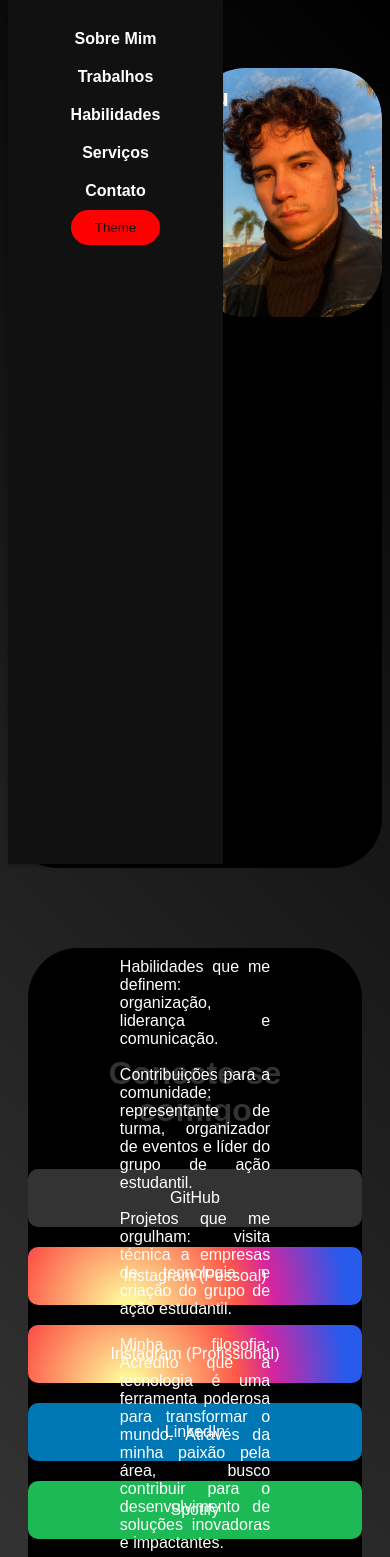
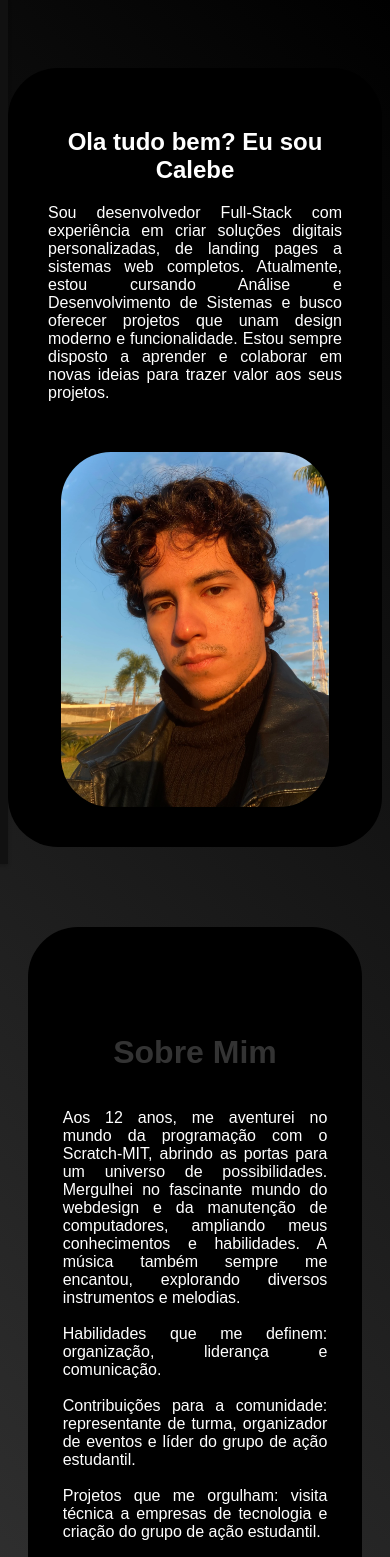
Before and after one commit to Calebe-Dev/Calebe-Dev, an Angular app: page / in a window 390 px wide. Shown: the top 1557 px of the page. Built offline with nearby package versions, Linux system fonts and the light colour scheme.

Commit message:
Incluindo arquivos

```diff
--- a/src/app/about-me/about-me.component.css
+++ b/src/app/about-me/about-me.component.css
@@ -124,8 +124,10 @@ h2 {
 
 @media (max-width: 576px) {
   .about-text {
-    top: 20%;
-    left: 50%;
+    position: static;
+    transform: none;
+    text-align: center;
+    padding: 20px;
   }
   .about-text p {
     width: 90%;
@@ -133,6 +135,8 @@ h2 {
   .social-links {
     margin-right: 0;
     align-items: center;
+    max-width: 70%;
+    margin-left: 14%;
   }
   .social-button {
     width: 100%;
--- a/src/app/hero/hero.component.css
+++ b/src/app/hero/hero.component.css
@@ -24,7 +24,7 @@
   transform: translate(-50%, -50%);
   text-align: center;
   z-index: 1;
-  p{
+  p {
     text-align: justify;
     width: 40%;
     margin: auto;
@@ -38,3 +38,27 @@
   height: auto;
   margin-left: 50%;
 }
+
+@media (max-width: 768px) {
+  .hero {
+    min-height: auto;
+    padding: 20px;
+  }
+
+  .hero-text {
+    position: static;
+    transform: none;
+    text-align: center;
+    padding: 20px;
+  }
+
+  .hero-text p {
+    width: 100%;
+  }
+
+  .foto img {
+    display: block;
+    margin: 0 auto 20px auto;
+    max-width: 80%;
+  }
+}
--- a/src/app/navbar/navbar.component.css
+++ b/src/app/navbar/navbar.component.css
@@ -51,6 +51,21 @@ nav a:hover {
     max-width: 50%;
     min-height: 100vh;
     border-radius: 0;
+    transform: translateX(-100%);
+    transition: transform 0.3s ease;
+  }
+
+  .menu-open nav {
+    transform: translateX(0);
+  }
+
+
+  .menu-icom {
+    display: block;
+    color: #fff;
+    font-size: 30px;
+    margin-right: 10px;
+    height: 20vh;
   }
 
   .logo {
--- a/src/app/navbar/navbar.component.html
+++ b/src/app/navbar/navbar.component.html
@@ -1,8 +1,8 @@
-  <nav>
+<div class="nav-container">
+<nav>
     <div class="logo">
      <marquee><h1>Calebe Web Dev</h1></marquee>
     </div>
-
     <div class="navigate">
       <a href="#sobre">Sobre Mim</a>
       <a href="#redes-sociais">Trabalhos</a>
@@ -11,5 +11,5 @@
       <a href="#servicos">Contato</a>
       <button class="theme-mode">Theme</button>
     </div>
-
   </nav>
+</div>
--- a/src/app/navbar/navbar.component.ts
+++ b/src/app/navbar/navbar.component.ts
@@ -10,4 +10,10 @@ import { RouterLink, RouterLinkActive } from '@angular/router';
 })
 export class NavbarComponent {
 
+  menuOpen = false;
+
+  toggleMenu() {
+    this.menuOpen = !this.menuOpen;
+  }
+
 }
--- a/src/app/services/services.component.css
+++ b/src/app/services/services.component.css
@@ -25,8 +25,8 @@ h2 {
 }
 
 .service {
-    background-color: #fff;
-    border-radius: 10px;
+    background-color: #333;
+    border-radius: 20px;
     box-shadow: 0 4px 8px rgba(0, 0, 0, 0.1);
     overflow: hidden;
     width: 300px;
--- a/src/app/skils/skils.component.css
+++ b/src/app/skils/skils.component.css
@@ -7,7 +7,7 @@
     margin: 0 auto;
     padding: 20px;
     background-color: #000;
-    border-radius: 50px;
+    border-radius: 20px;
 }
 
 h2 {
@@ -80,3 +80,35 @@ h2 {
 .skill[data-skill-level="75%"] .progress {
     width: 75%;
 }
+
+/* Media Queries for Responsiveness */
+@media (max-width: 768px) {
+    .skills-container {
+        flex-direction: column;
+        align-items: center;
+    }
+
+    .skill {
+        width: 80%;
+        margin-bottom: 20px;
+    }
+}
+
+@media (max-width: 480px) {
+    .container {
+        padding: 10px;
+    }
+
+    .skill {
+        width: 80%;
+        padding: 10px;
+    }
+
+    h2 {
+        font-size: 1.5em;
+    }
+
+    .skill h3 {
+        font-size: 1.2em;
+    }
+}
```
